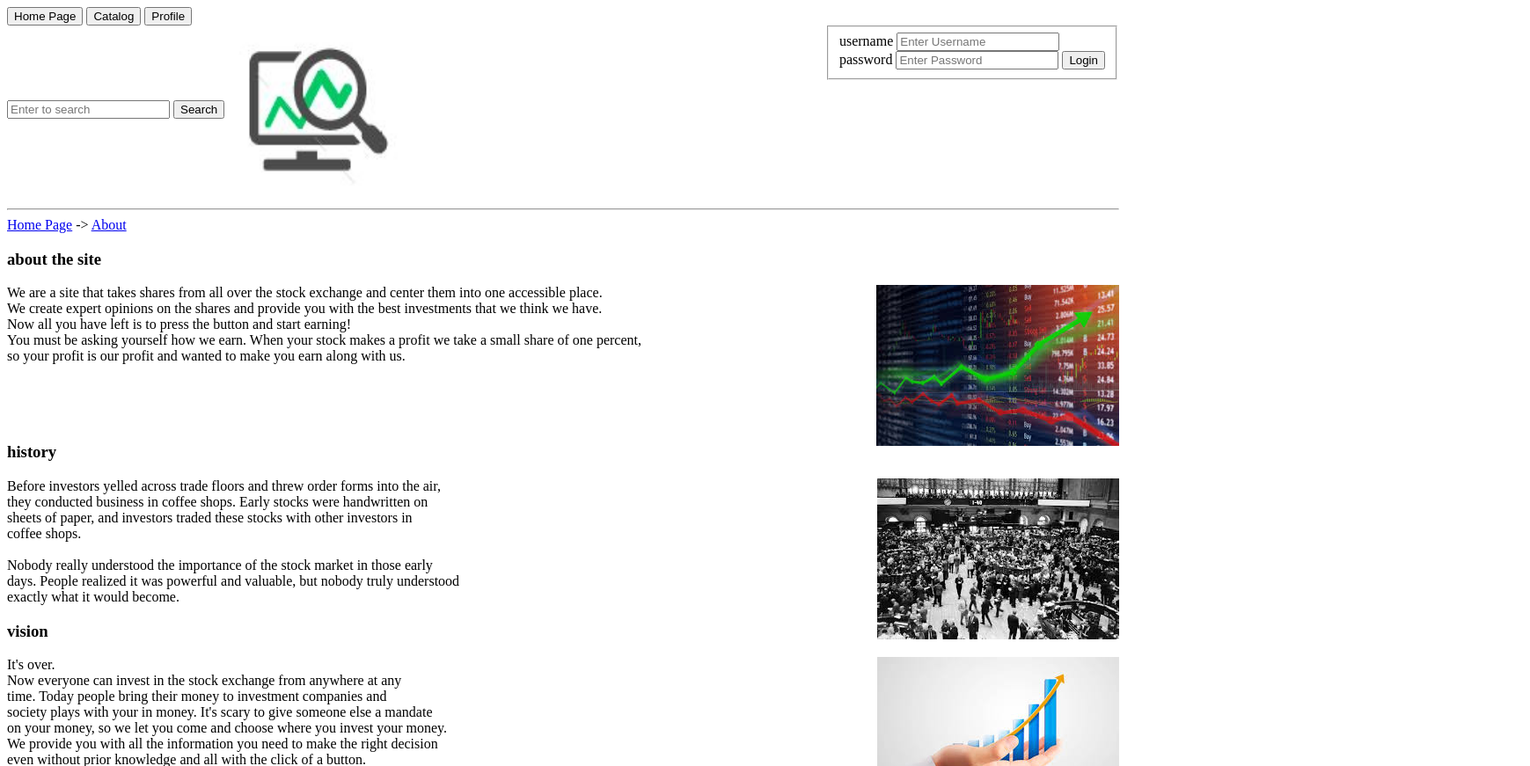
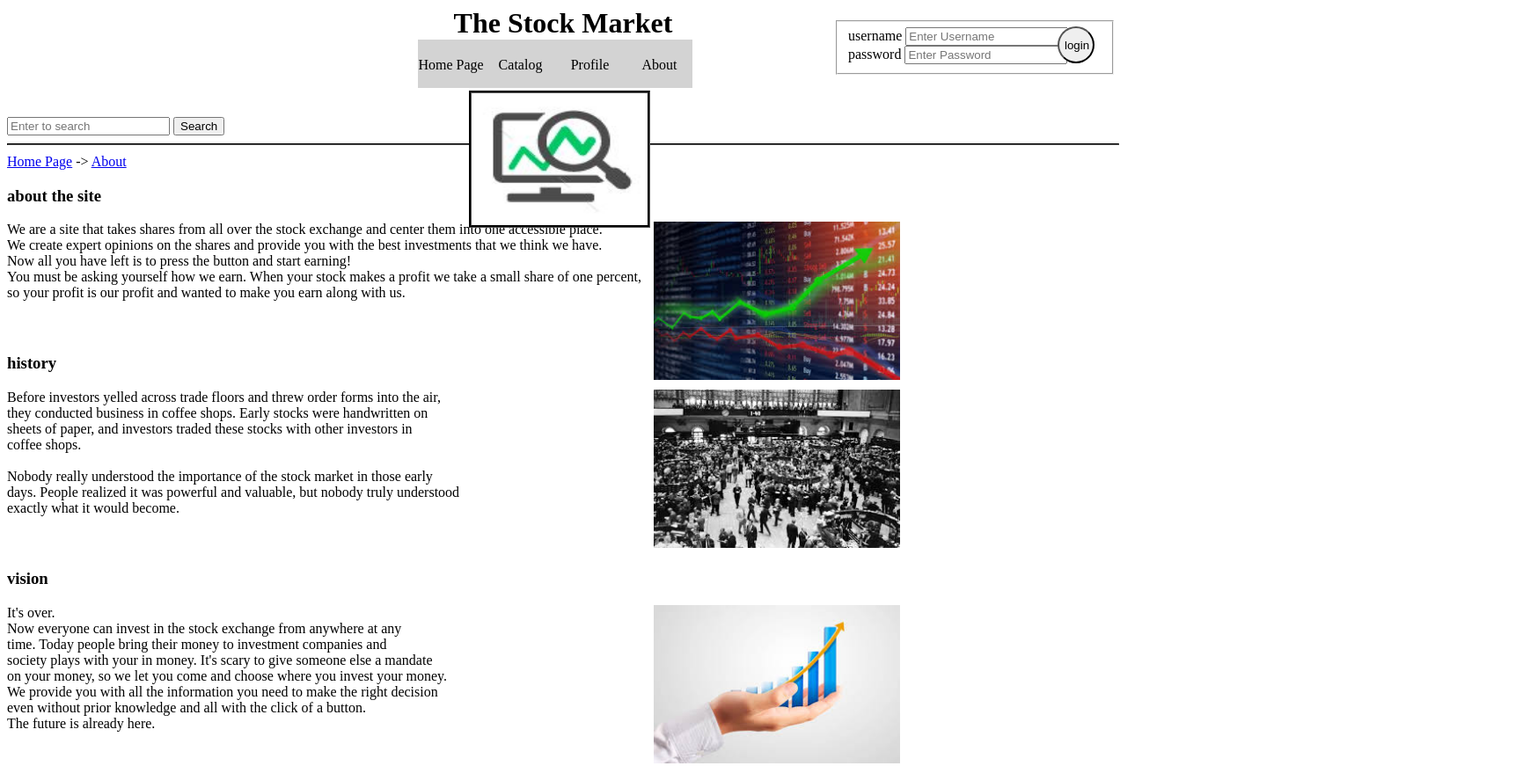
Before and after one commit to gileadn/web, a plain HTML site: page pages/about/about.html in a window 1280 px wide. Shown: the top 871 px of the page at 88% size, 1739 px wide, since content can reach past the window. Drawn offline with Linux system fonts and the light colour scheme.

Commit message:
ex 5 and some css

```diff
--- /dev/null
+++ b/pages/about/About.css
@@ -0,0 +1,97 @@
+
+header {
+    position: relative;
+}
+
+h1.comp_name {
+    text-align: center;
+    margin-bottom: 37px;
+    margin-top: 0px;
+}
+
+fieldset.login {
+    display: inline-block;
+    position: absolute;
+    left: 940px;
+    padding-right: 50px;
+    bottom: 70px;
+}
+
+input.login_input {
+    position: absolute;
+    bottom: 11px;
+    left: 250px;
+    height: 42px;
+    width: 42px;
+    border-radius: 50px;
+}
+
+hr.header_bottom{
+    position: relative;
+    top: 10px;
+    margin-bottom: 20px;
+    z-index: 0;
+    border-color: black;
+}
+
+img.logo {
+    position: absolute;
+    top: 95px;
+    left: 525px;
+    z-index: 1;
+    border-color: black;
+    border-style: groove;
+    height: 150px;
+}
+
+.search {
+    position: absolute;
+    top: 125px;
+}
+
+span.menu {
+    position: relative;
+    left: 467px;
+    bottom: 37px;
+}
+
+span.menu li {
+    display: inline-block;
+    padding: 20px 0px 17px;
+    width: 75px;
+    text-align: center;
+    transition: background-color 0.35s;
+}
+
+span.menu li:hover{
+    background-color: dimgray;
+    color: white;
+}
+
+li a {
+    color: black;
+    text-decoration: none;
+}
+
+ul {
+    width: 312px;
+    background-color: lightgray;
+    height: 55px;
+    padding: 0px;
+}
+
+main {
+    position: relative;
+}
+
+img.img_abt{
+    height: 180px;
+    width: 280px;
+    position: absolute;
+    left: 735px;
+}
+
+p {
+    position: relative;
+    margin: 0px 0px 60px;
+}
--- a/pages/about/about.html
+++ b/pages/about/about.html
@@ -5,31 +5,36 @@
     <meta name="auther" content="Gilead Nevo"/>
     <link rel="shortcut icon" href="../../image/SMlogo.png"/>
     <title>The Stock Market</title>
+    <link rel="stylesheet" href="About.css">
 </head>
 <body>
 <header>
+    <h1 class="comp_name">The Stock Market</h1>
     <div>
-        <span>
-            <input type="button" value="Home Page">
-            <input type="button" value="Catalog">
-            <input type="button" value="Profile">
+        <span class = menu>
+            <ul>
+                <li><a href="">Home Page</a></li>
+                <li><a href="">Catalog</a></li>
+                <li><a href="">Profile</a></li>
+                <li><a href="">About</a></li>
+            </ul>
         </span>
         <form method="post"  action="" enctype="text/plain">
-            <fieldset style="float: right">
+            <fieldset class = "login">
                 <label for="username-id">username</label>
                 <input id="username-id" type="text" placeholder="Enter Username" required><br/>
                 <label for="password-id">password</label>
                 <input id="password-id" type="password" placeholder="Enter Password" required>
-                <button type="submit" >Login</button>
+                <input class="login_input" type="submit" value="login" />
             </fieldset>
         </form>
     </div>
-    <div>
+    <div class="search">
             <input id="search-input" placeholder="Enter to search" type="search"/>
             <input id="submit-input"  type="submit"  value="Search"/>
-            <img src="../../image/SMlogo.png" alt="SMlogo" width="200" height="200" align="middle"/>
     </div>
-    <hr>
+    <img class="logo" src="../../image/SMlogo.png" alt="SMlogo" width="200" height="200" />
+    <hr class = "header_bottom">
 </header>
 <main>
     <nav>
@@ -38,20 +43,19 @@
     </nav>
     <div>
         <h3>about the site</h3>
+        <img class="img_abt" src="../../image/about_thesite.jpg" height="183" width="276" />
         <p>
-            <img src="../../image/about_thesite.jpg" height="183" width="276" style="float: right"/>
             We are a site that takes shares from all over the stock exchange and center them into one accessible place.<br/>
             We create expert opinions on the shares and provide you with the best investments that we think we have.<br/>
             Now all you have left is to press the button and start earning!<br/>
             You must be asking yourself how we earn. When your stock makes a profit we take a small share of one percent,<br/>
             so your profit is our profit and wanted to make you earn along with us.
         </p>
-        <br/><br/><br/>
     </div>
     <div>
         <h3>history</h3>
+        <img class="img_abt" src="../../image/about_history.jpg" height="183" width="275" />
         <p>
-            <img src="../../image/about_history.jpg" height="183" width="275" style="float: right"/>
             Before investors yelled across trade floors and threw order forms into the air,<br/>
             they conducted business in coffee shops.  Early stocks were handwritten on <br/>
             sheets of paper, and investors traded these stocks with other investors in<br/>
@@ -64,8 +68,8 @@
     </div>
     <div>
         <h3>vision</h3>
+        <img class="img_abt" src="../../image/about_vision.jpg" height="183" width="275" />
             <p>
-            <img src="../../image/about_vision.jpg" height="183" width="275" style="float: right"/>
                 It's over. <br/>
                 Now everyone can invest in the stock exchange from anywhere at any<br/>
                 time. Today people bring their money to investment companies and <br/>
@@ -78,13 +82,12 @@
     </div>
     <div>
         <h3>join us</h3>
+        <img class="img_abt" src="../../image/about_joinus.jpg" height="158" width="320"/>
         <p>
-        <img src="../../image/about_joinus.jpg" height="158" width="320" style="float: right"/>
             We suggest you join our management team. In the link found <a href="#">here</a><br/>
             you can register for a job interview.<br/>
             Our demands are not high, all we are looking for is motivation.
         </p>
-        <br/><br/><br/><br/><br/><br/>
     </div>
 </main>
 <footer>
@@ -94,7 +97,7 @@
         <input type="button" value="Catalog">
         <input type="button" value="Profile">
     </span>
-    <div style="float: left">
+    <div>
         <div>
             <a href="about.html">about</a>
         </div>
```
Also changed, not shown: 1 other file.
